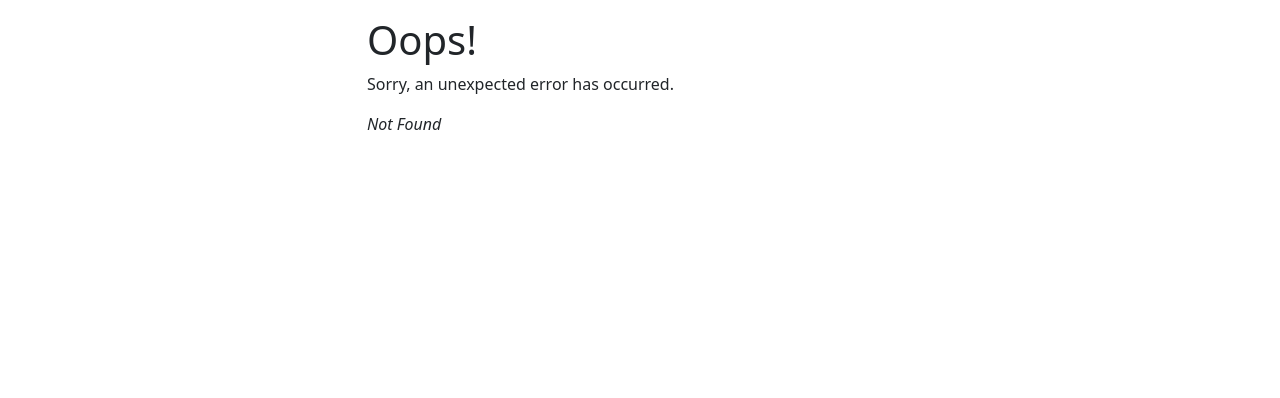
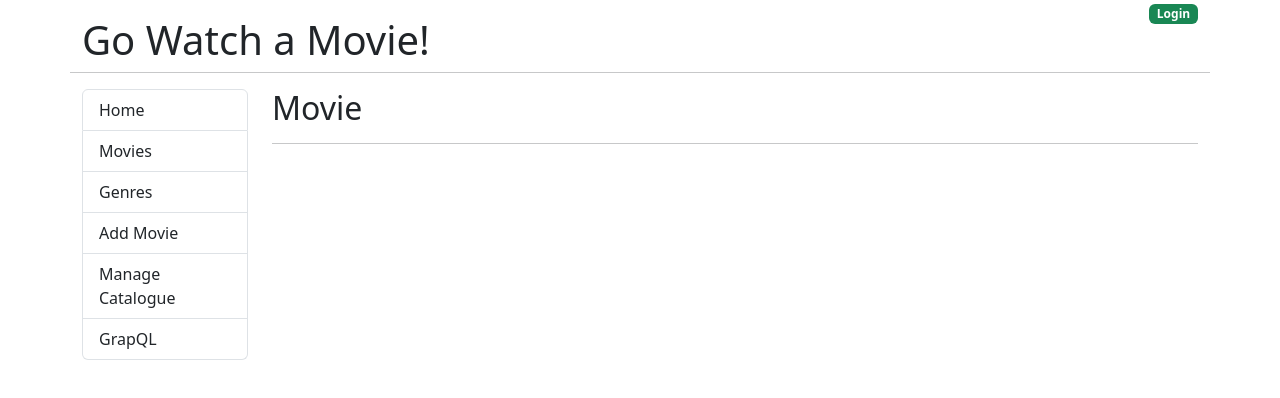
Before and after one commit to dentamuhajir/movies-fe, a React (Create React App) app: page /movies/1 in a window 1280 px wide. Before the commit this address had no page. Shown: the top 398 px of the page. Built offline with nearby package versions, Linux system fonts and the light colour scheme.

Commit message:
Routing from the Movies component to individual movies

```diff
--- /dev/null
+++ b/src/components/Movie.js
@@ -0,0 +1,10 @@
+const Movie = () => {
+    return(
+        <div>
+            <h2>Movie</h2>
+            <hr/>
+        </div>
+    )
+}
+
+export default Movie
--- a/src/index.js
+++ b/src/index.js
@@ -10,6 +10,7 @@ import EditMovie from './components/EditMovie';
 import ManageCatalogue from './components/ManageCatalogue';
 import GraphQL from './components/GraphQL';
 import Login from './components/Login';
+import Movie from './components/Movie';
 
 const router = createBrowserRouter([
   {
@@ -24,6 +25,10 @@ const router = createBrowserRouter([
       {
         path: "/movies",
         element: <Movies />
+      },
+      {
+        path: "/movies/:id",
+        element: <Movie />
       },
       {
         path: "/genres",
```
